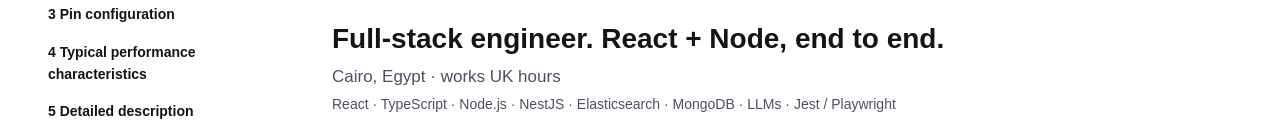
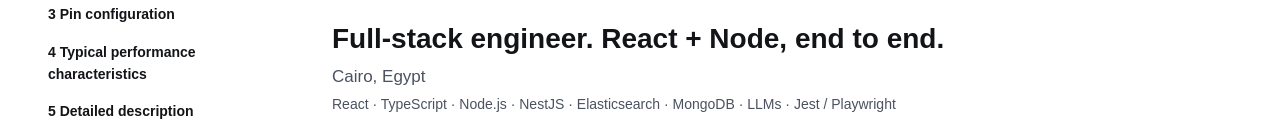
Before and after one commit to Kamilia98/Portfolio, a React (Vite) app: page / in a window 1280 px wide. Shown: the part 127-265 px from the top of the page. Built offline with nearby package versions, Linux system fonts and the light colour scheme.

Commit message:
content: say Cairo, Egypt without 'works UK hours'

```diff
--- a/index.html
+++ b/index.html
@@ -6,12 +6,12 @@
     <title>Kamilia Ahmed · Full-stack engineer (React + Node)</title>
     <meta
       name="description"
-      content="Full-stack engineer in Cairo working UK hours: React, TypeScript, Node, NestJS, Elasticsearch and LLM features, with measured results."
+      content="Full-stack engineer in Cairo: React, TypeScript, Node, NestJS, Elasticsearch and LLM features, with measured results."
     />
     <meta property="og:title" content="Kamilia Ahmed · Full-stack engineer (React + Node)" />
     <meta
       property="og:description"
-      content="Full-stack engineer in Cairo working UK hours: React, TypeScript, Node, NestJS, Elasticsearch and LLM features, with measured results."
+      content="Full-stack engineer in Cairo: React, TypeScript, Node, NestJS, Elasticsearch and LLM features, with measured results."
     />
     <meta property="og:type" content="website" />
     <meta property="og:url" content="https://kamilia98.github.io/Portfolio/" />
--- a/src/content/profile.ts
+++ b/src/content/profile.ts
@@ -5,7 +5,7 @@
   fullName: 'Kamilia Ahmed Hamed',
   // No-break spaces keep "React + Node" on one line.
   role: 'Full-stack engineer. React\u00A0+\u00A0Node, end to end.',
-  location: 'Cairo, Egypt · works UK hours',
+  location: 'Cairo, Egypt',
   email: 'kamiliaahmed01@gmail.com',
   linkedin: 'https://www.linkedin.com/in/kamiliaahmed/',
   github: 'https://github.com/Kamilia98',
```
Also changed, not shown: 1 other file (tests, documents, lock files or other folders).
